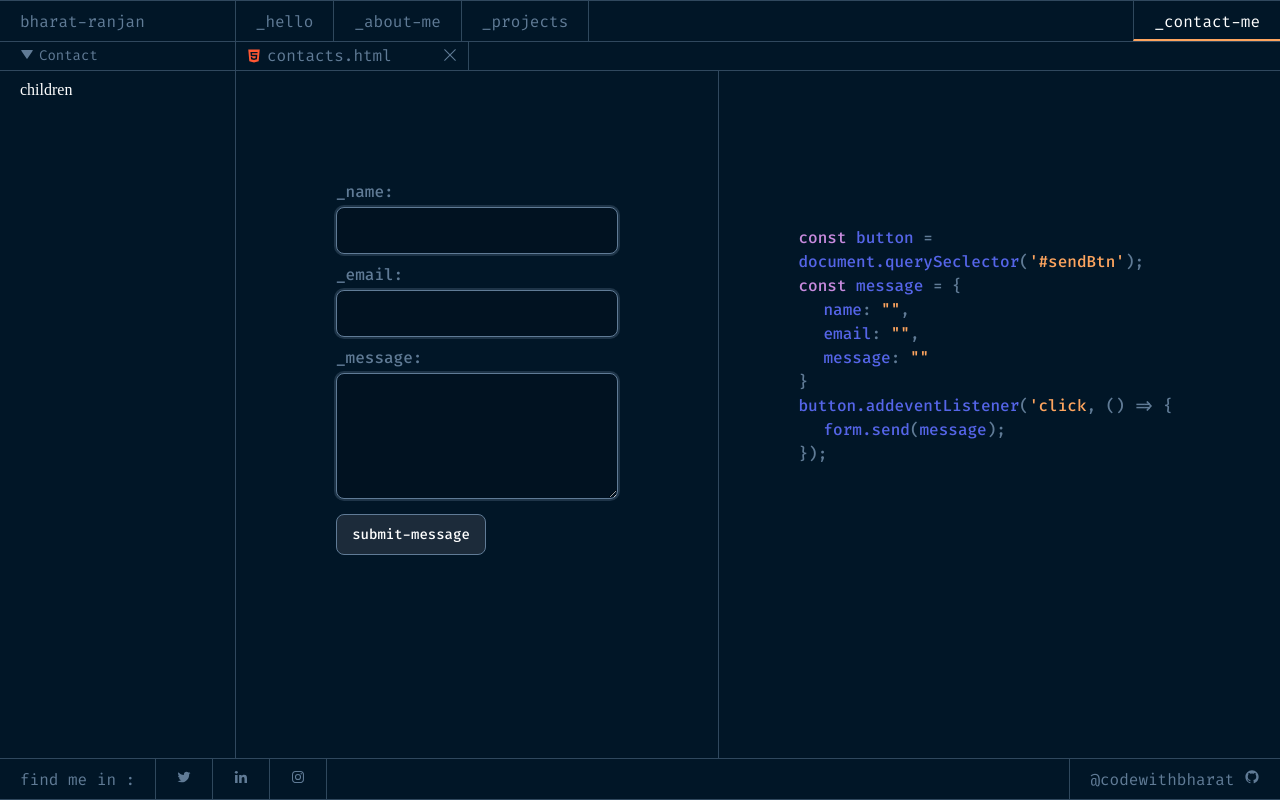
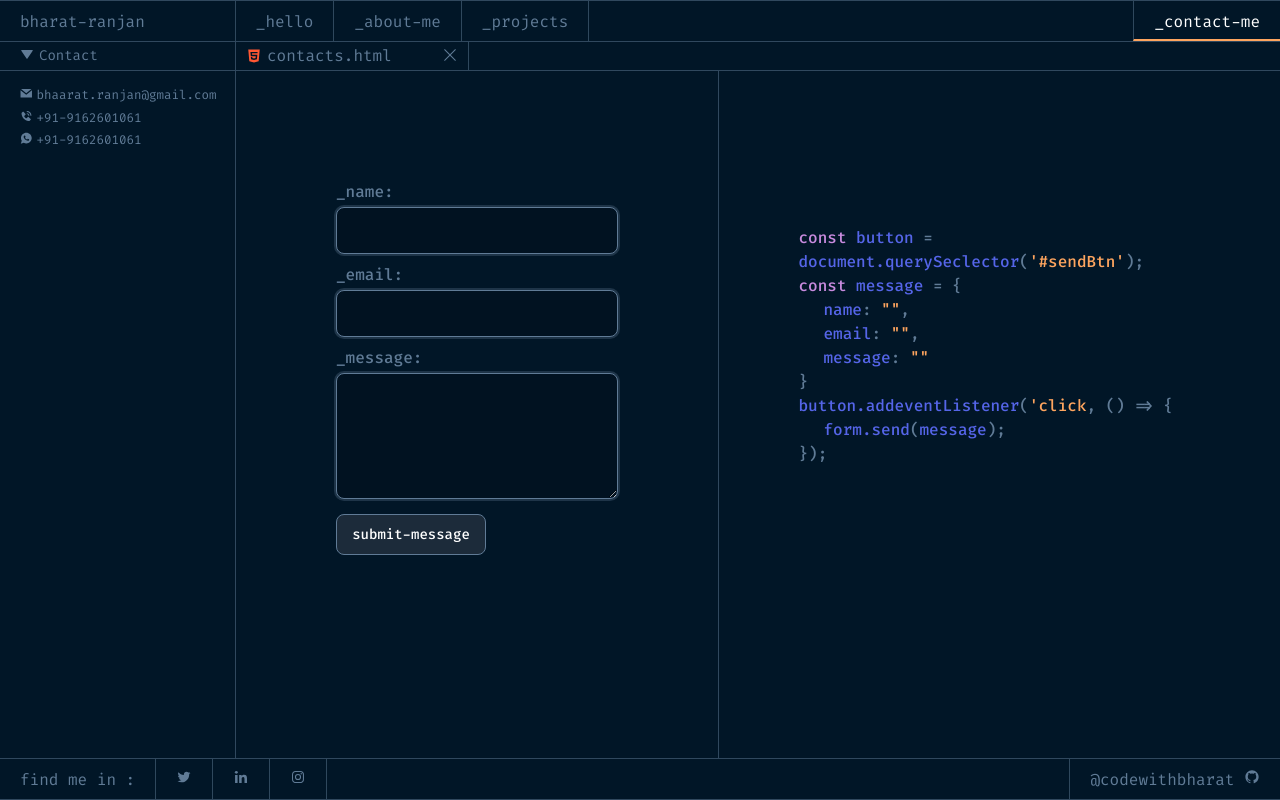
Before and after one commit to codewithbharat/bharat-portfolio, a React (Vite) app in the folder client/: page /contact in a window 1280 px wide. Built offline with nearby package versions, Linux system fonts and the light colour scheme.

Commit message:
sidebar links

```diff
--- a/client/src/pages/Contact.jsx
+++ b/client/src/pages/Contact.jsx
@@ -3,6 +3,10 @@ import './styles/Contact.css'
 import Tab from '../components/Tab'
 import Sidebar from '../components/Sidebar'
 import { motion } from 'framer-motion'
+
+import { GrMail } from 'react-icons/gr'
+import { BiSolidPhoneCall } from 'react-icons/bi'
+import { IoLogoWhatsapp } from 'react-icons/io'
 
 const Contact = () => {
 
@@ -14,11 +18,22 @@ const Contact = () => {
         document.title = "Contact Me";
     }, []);
 
+    const SidebarLink = ({ icon, name, link }) => {
+        return (
+            <div className="contact__sidebar__link">
+                <span className="contact__sidebar__link-icon"> {icon} </span>
+                <a href={link} className="contact__sidebar__link-name">{name}</a>
+            </div>
+        )
+    }
+
     return (
         <div className="contact">
             <Tab name="contacts" />
             <Sidebar brand="Contact">
-                children
+                <SidebarLink icon={<GrMail />} name="bhaarat.ranjan@gmail.com" link="mailto:bhaarat.ranjan@gmail.com" />
+                <SidebarLink icon={<BiSolidPhoneCall />} name="+91-9162601061" link="tel:+919162601061" />
+                <SidebarLink icon={<IoLogoWhatsapp />} name="+91-9162601061" link=" https://wa.me/+919162601061" />
             </Sidebar>
             <motion.div
                 animate={{ opacity: 1 }}
@@ -36,7 +51,7 @@ const Contact = () => {
                         </label>
                         <label>_email:
                             <input type="text"
-                                maxLength={20}
+                                maxLength={40}
                                 value={email}
                                 onChange={(e) => setEmail(e.target.value)}
                             />
--- a/client/src/pages/styles/Contact.css
+++ b/client/src/pages/styles/Contact.css
@@ -10,6 +10,28 @@
   display: flex;
   justify-content: center;
   align-items: center;
+}
+
+.contact__sidebar__link {
+  display: flex;
+  padding-top: 6px;
+  align-items: center;
+  color: #607b96;
+  font-size: 12.5px;
+  cursor: pointer;
+}
+
+.contact__sidebar__link-icon {
+  margin-right: 4px;
+}
+
+.contact__sidebar__link-name {
+  text-decoration: none;
+  color: inherit;
+  font-family: Fira Code;
+  font-style: normal;
+  font-weight: 400;
+  line-height: normal;
 }
 
 .contact__page {
```
